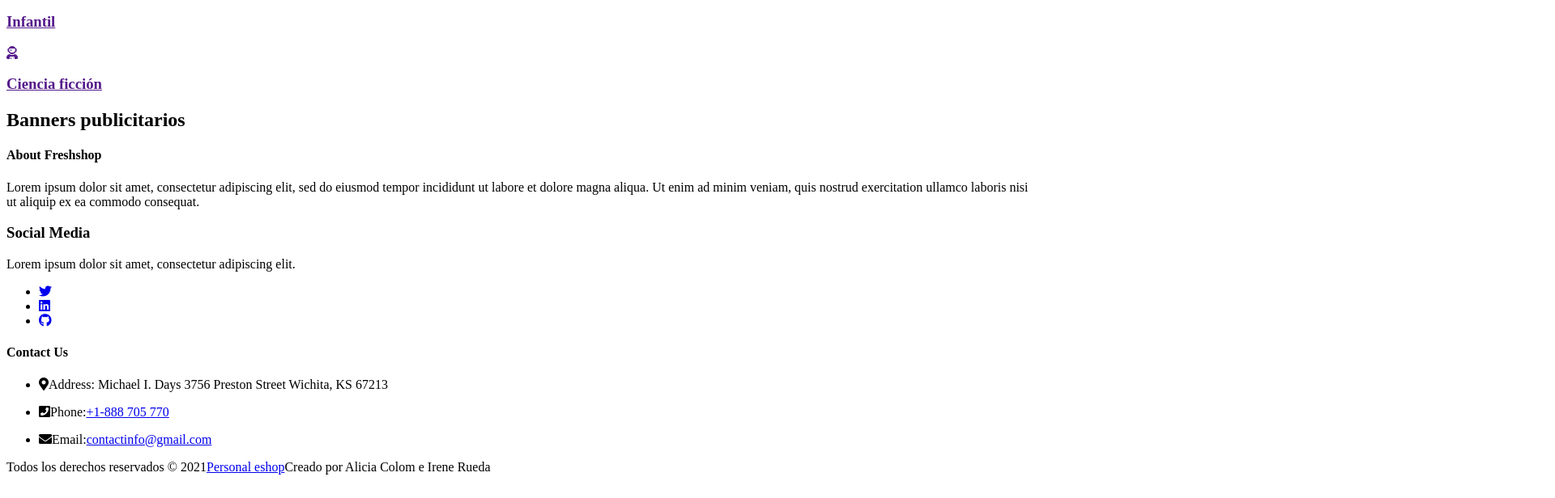
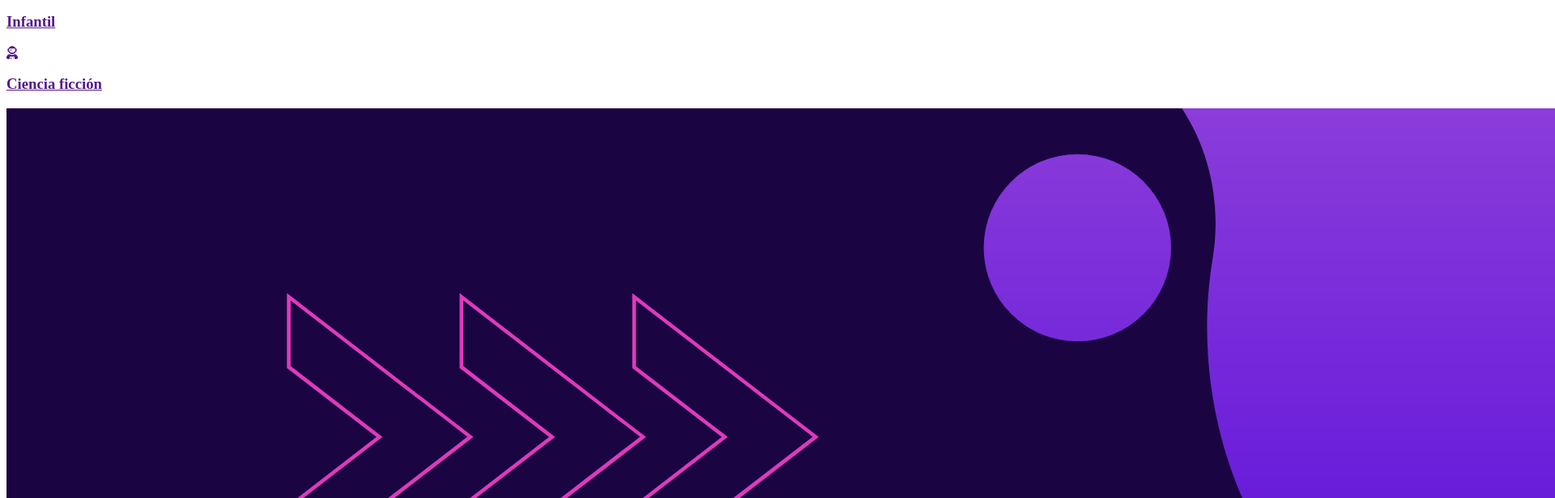
Before and after one commit to alicia-colom/personal-eshop, a React (Create React App) app: page /#/ in a window 1280 px wide. Shown: the part 1980-2596 px from the top of the page at 81% size, 1920 px wide, since content can reach past the window. Built offline with nearby package versions, Linux system fonts and the light colour scheme.

Commit message:
Add banner structure

```diff
--- /dev/null
+++ b/src/components/Home/Banner/Banner.tsx
@@ -0,0 +1,14 @@
+import React from "react";
+import BannerImg from "../../../images/banner-back-to-books.png";
+
+const Banner = () => {
+  return (
+    <section>
+      <a href="" title="">
+        <img src={BannerImg} alt="" />
+      </a>
+    </section>
+  );
+};
+
+export default Banner;
--- a/src/components/Home/Home.tsx
+++ b/src/components/Home/Home.tsx
@@ -2,6 +2,7 @@ import React from "react";
 import Hero from "./Hero/Hero";
 import About from "./About/About";
 import Highlights from "./Highlights/Highlights";
+import Banner from "./Banner/Banner";
 
 const Home = () => {
   return (
@@ -9,9 +10,7 @@ const Home = () => {
       <Hero />
       <About />
       <Highlights />
-      <section>
-        <h2>Banners publicitarios</h2>
-      </section>
+      <Banner />
     </div>
   );
 };
```
Also changed, not shown: src/images/banner-back-to-books.png (added).
